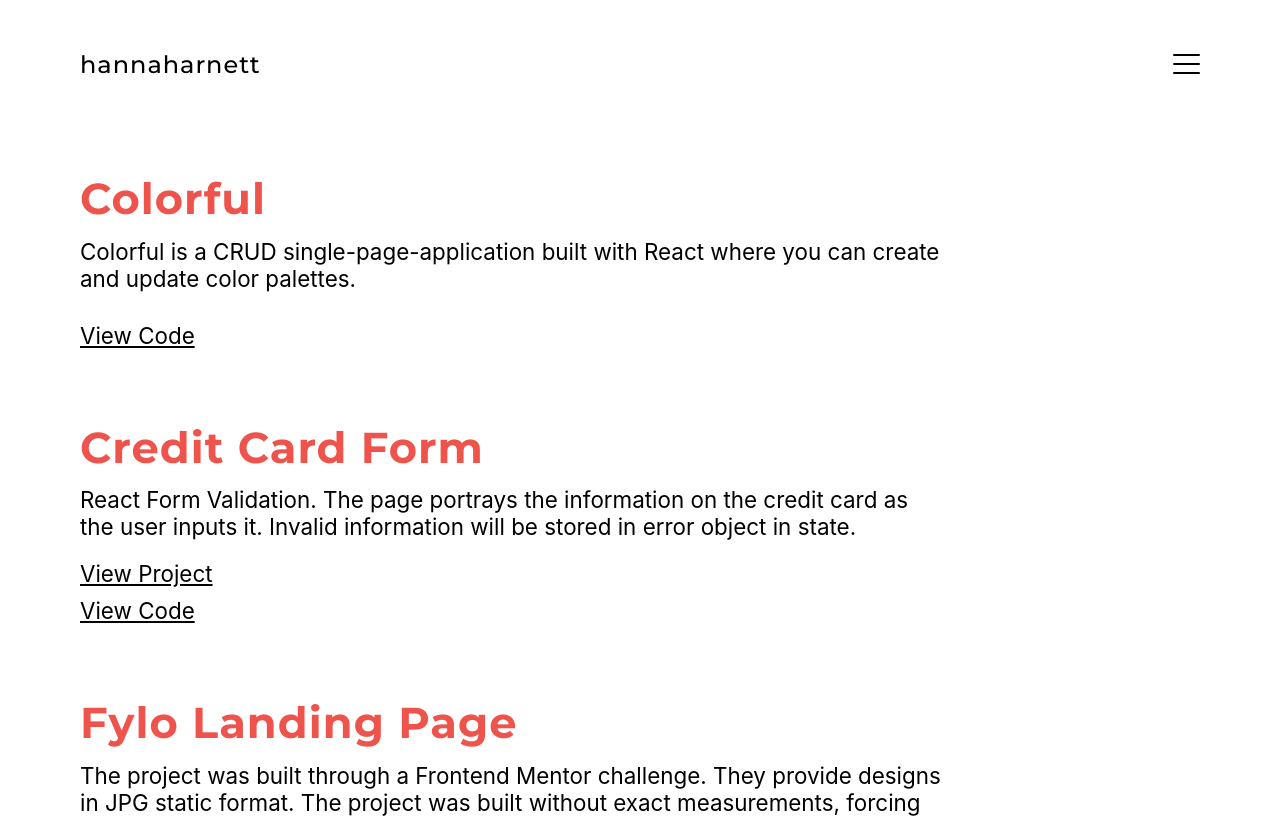
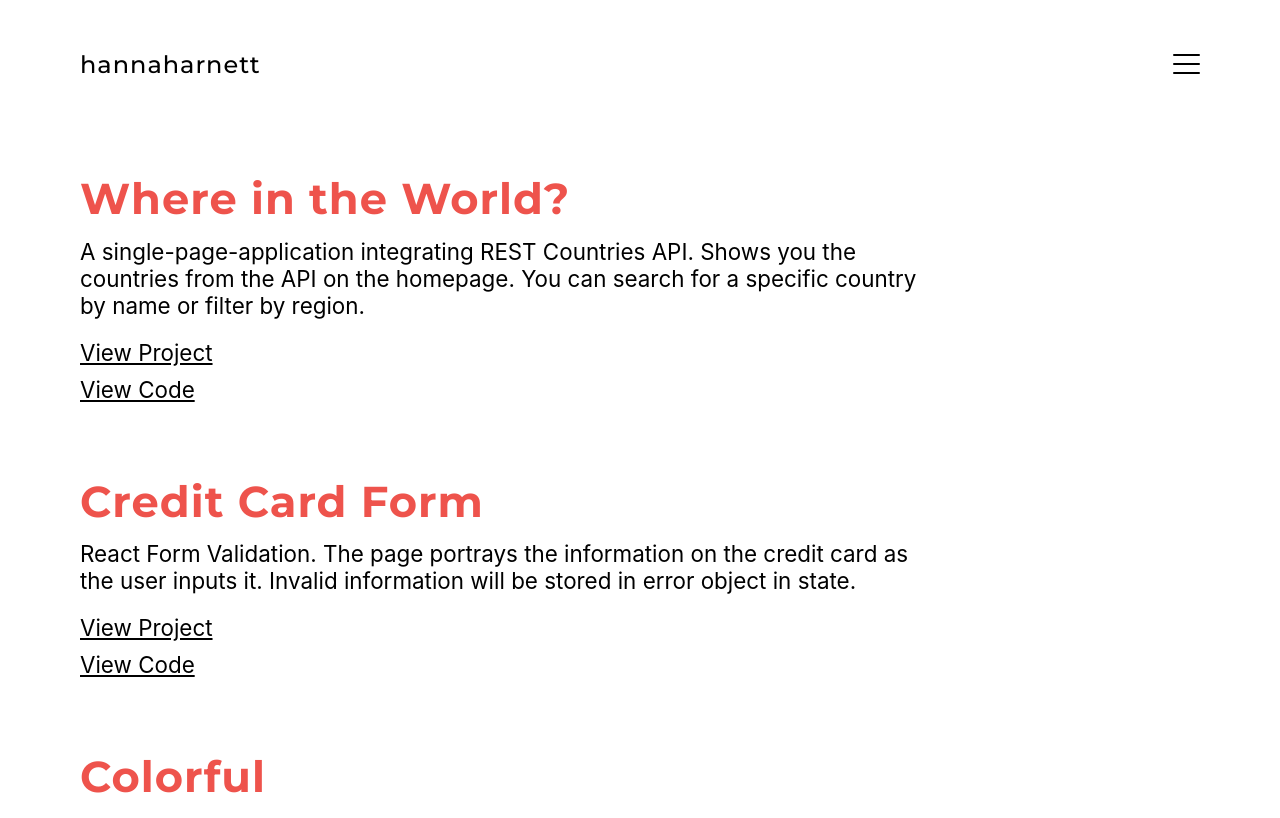
Before and after one commit to hannaharnett/portfolio, a React (Create React App) app: page /projects in a window 1280 px wide. Shown: the top 818 px of the page. Built offline with nearby package versions, Linux system fonts and the light colour scheme.

Commit message:
Update projects and resume

```diff
--- a/src/Home.js
+++ b/src/Home.js
@@ -68,7 +68,7 @@ class Home extends Component {
       <div>
         <Wrapper>
           <Div>
-            <h1>Hullo! I'm Hannah, Portland based web developer.</h1>
+            <h1>Hullo! I'm Hannah, Santa Barbara based web developer.</h1>
             <ExternalLink
               link="https://www.linkedin.com/in/hannah-arnett/"
               name="LinkedIn"
--- a/src/Projects.js
+++ b/src/Projects.js
@@ -8,26 +8,40 @@ const Wrapper = styled.main`
 
 let projects = [
   {
-    name: "Colorful",
+    name: "Where in the World?",
     description:
-      "Colorful is a CRUD single-page-application built with React where you can create and update color palettes.",
-    website: "",
-    code: "https://github.com/hannaharnett/coloful"
+      "A single-page-application integrating REST Countries API. Shows you the countries from the API on the homepage. You can search for a specific country by name or filter by region.",
+    website: "https://hannaharnett.github.io/rest_countries/#/",
+    code: "https://github.com/hannaharnett/rest_countries",
   },
   {
     name: "Credit Card Form",
     description:
       "React Form Validation. The page portrays the information on the credit card as the user inputs it. Invalid information will be stored in error object in state.",
     website: "https://hannaharnett.github.io/credit-card-form/",
-    code: "https://github.com/hannaharnett/credit-card-form"
+    code: "https://github.com/hannaharnett/credit-card-form",
+  },
+  {
+    name: "Colorful",
+    description:
+      "Colorful is a CRUD single-page-application built with React where you can create and update color palettes.",
+    website: "",
+    code: "https://github.com/hannaharnett/coloful",
+  },
+  {
+    name: "Tip Calculator",
+    description:
+      "Let's you easily calculate the tip amount by percentage and shows you the amount per person if spliting the bill with one or more people.",
+    website: "https://hannaharnett.github.io/tip-calculator/",
+    code: "https://github.com/hannaharnett/tip-calculator",
   },
   {
     name: "Fylo Landing Page",
     description:
       "The project was built through a Frontend Mentor challenge. They provide designs in JPG static format. The project was built without exact measurements, forcing me to use my own judgement for styles.",
     website: "https://hannaharnett.github.io/fylo-landing-page/",
-    code: "https://github.com/hannaharnett/fylo-landing-page"
-  }
+    code: "https://github.com/hannaharnett/fylo-landing-page",
+  },
 ];
 
 class Projects extends Component {
```
Also changed, not shown: 1 other file (tests, documents, lock files or other folders).
